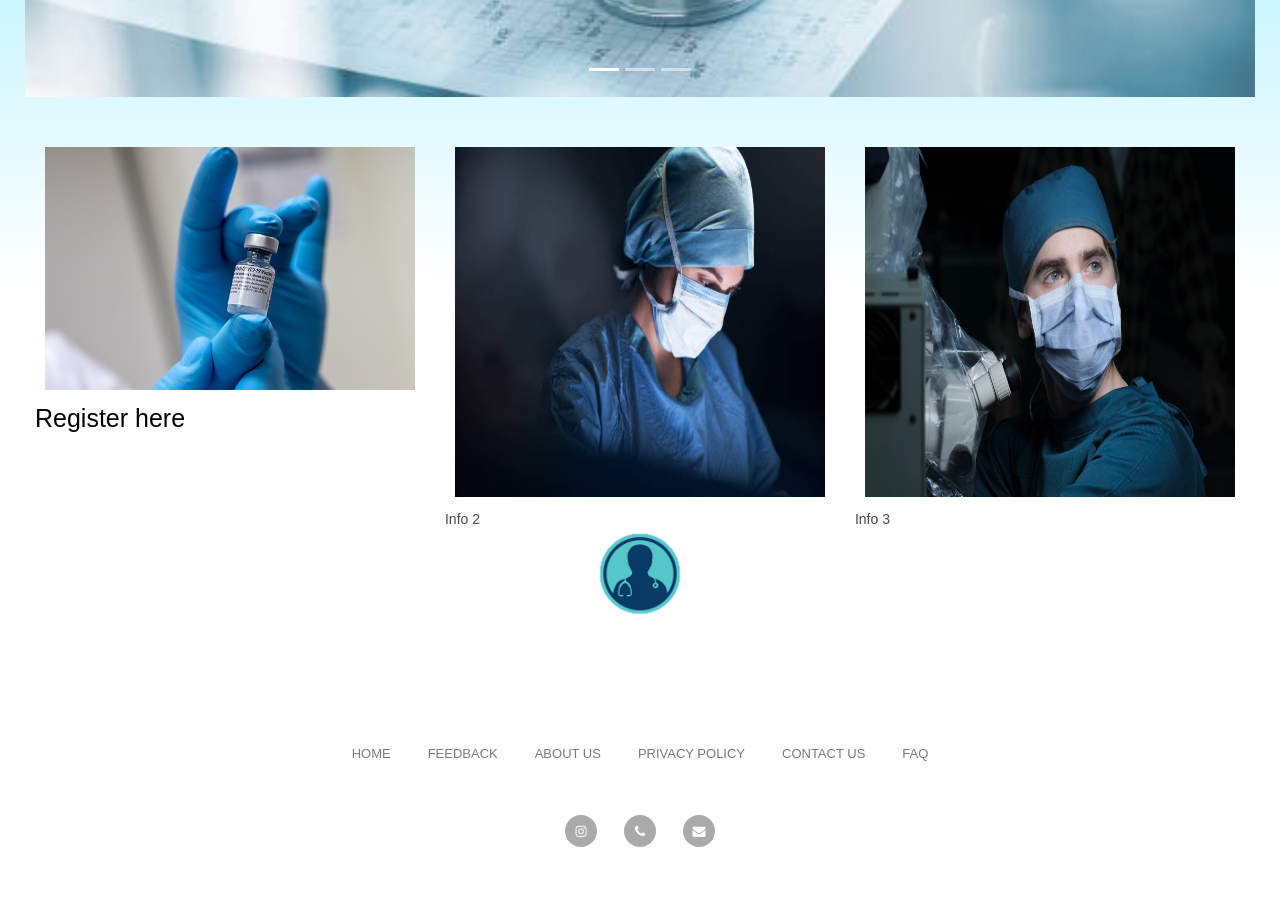
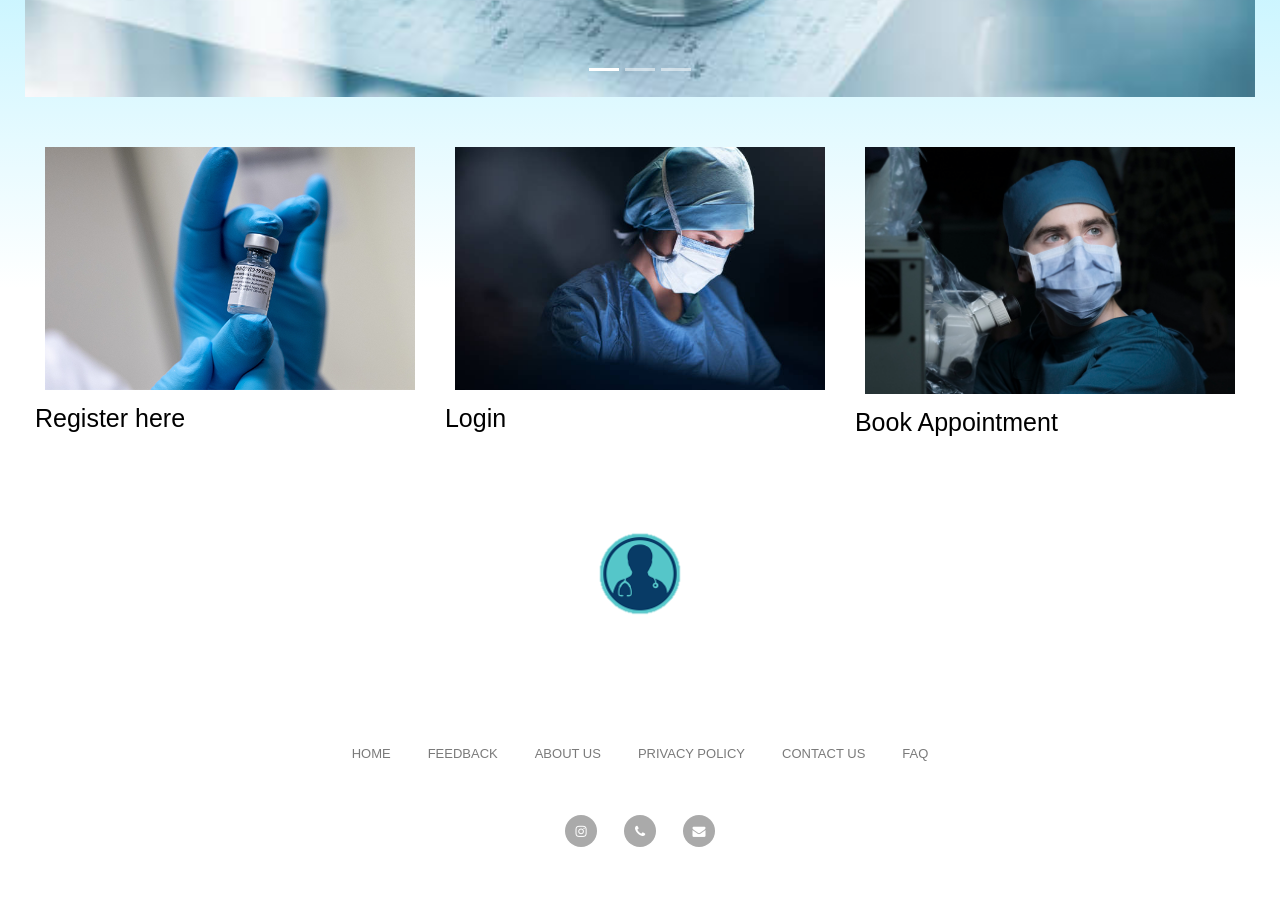
Before and after one commit to 0cool-design/WEB_Proj, a website: page www/index.html in a window 1280 px wide. Shown: the part 1160-2065 px from the top of the page. Drawn offline with nearby package versions, Linux system fonts and the light colour scheme.

Commit message:
improve index

```diff
--- a/www/index.html
+++ b/www/index.html
@@ -125,17 +125,21 @@
     <div class="row-3">
         <div class="column" style="">
             <figure>
-                <img class="column" src="assets/imgs/bg02.png" style="width:100%;height:100%;">
+                <img class="column" src="assets/imgs/bg02.png" style="width:100%;height:132%;">
                 <figcaption>Register here</figcaption>
             </figure>
         </div>
         <div class="column">
-            <img class="column" src="assets/imgs/bg08.jpg" style="width:100%;height:132%;">
-            <p>Info 2</p>
+            <figure>
+                <img class="column" src="assets/imgs/bg08.jpg" style="width:100%;height:132%;">
+                <figcaption>Login</figcaption>
+            </figure>
         </div>
         <div class="column">
-            <img class="column" src="assets/imgs/bg11.jpg" style="width:100%;height:132%;">
-            <p>Info 3</p>
+            <figure>
+                <img class="column" src="assets/imgs/bg11.jpg" style="width:100%;height:132%;">
+                <figcaption>Book Appointment</figcaption>
+            </figure>
         </div>
     </div>
 </body>
```
Also changed, not shown: www/appointments.html (+8 -1 lines).
